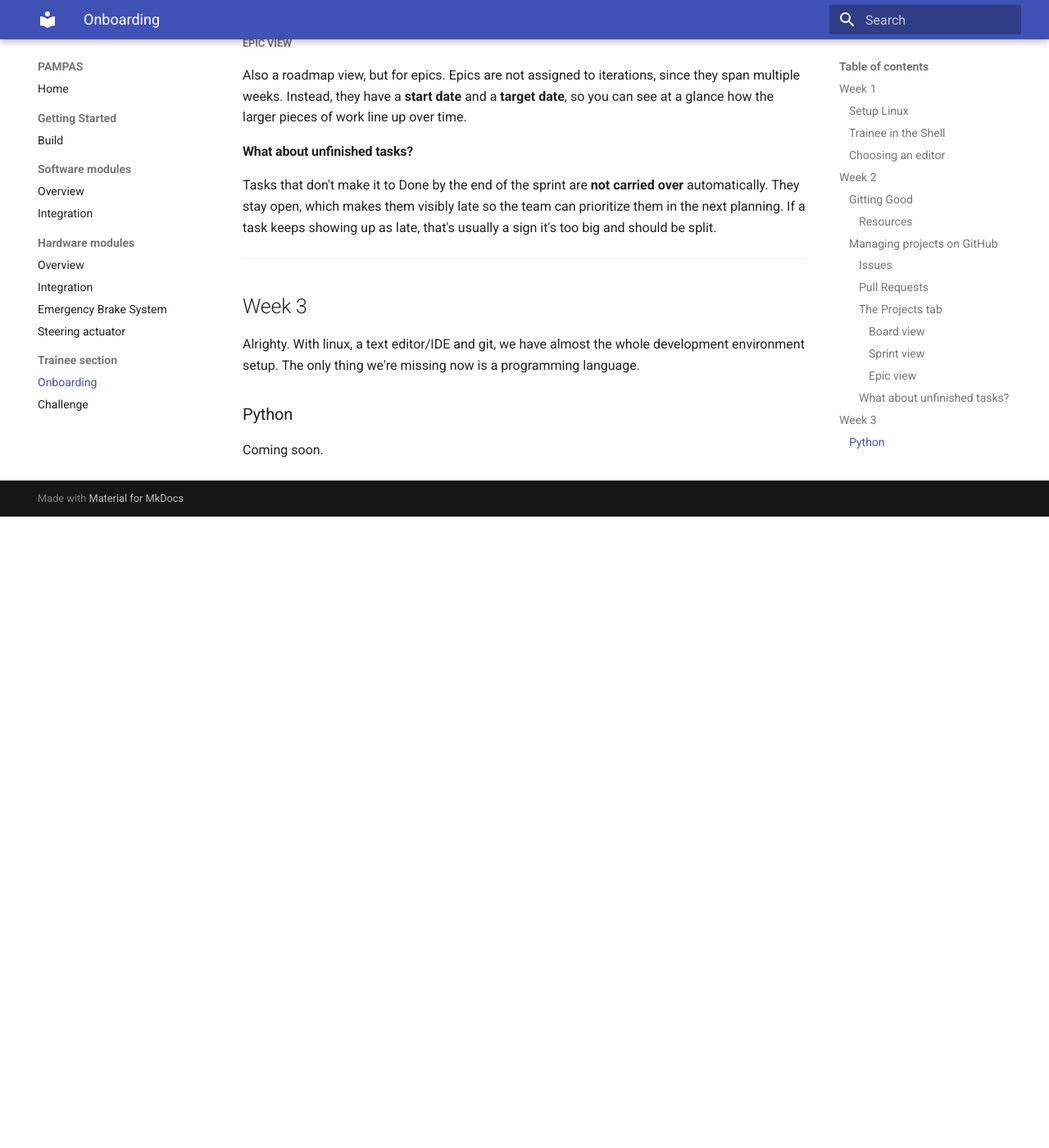
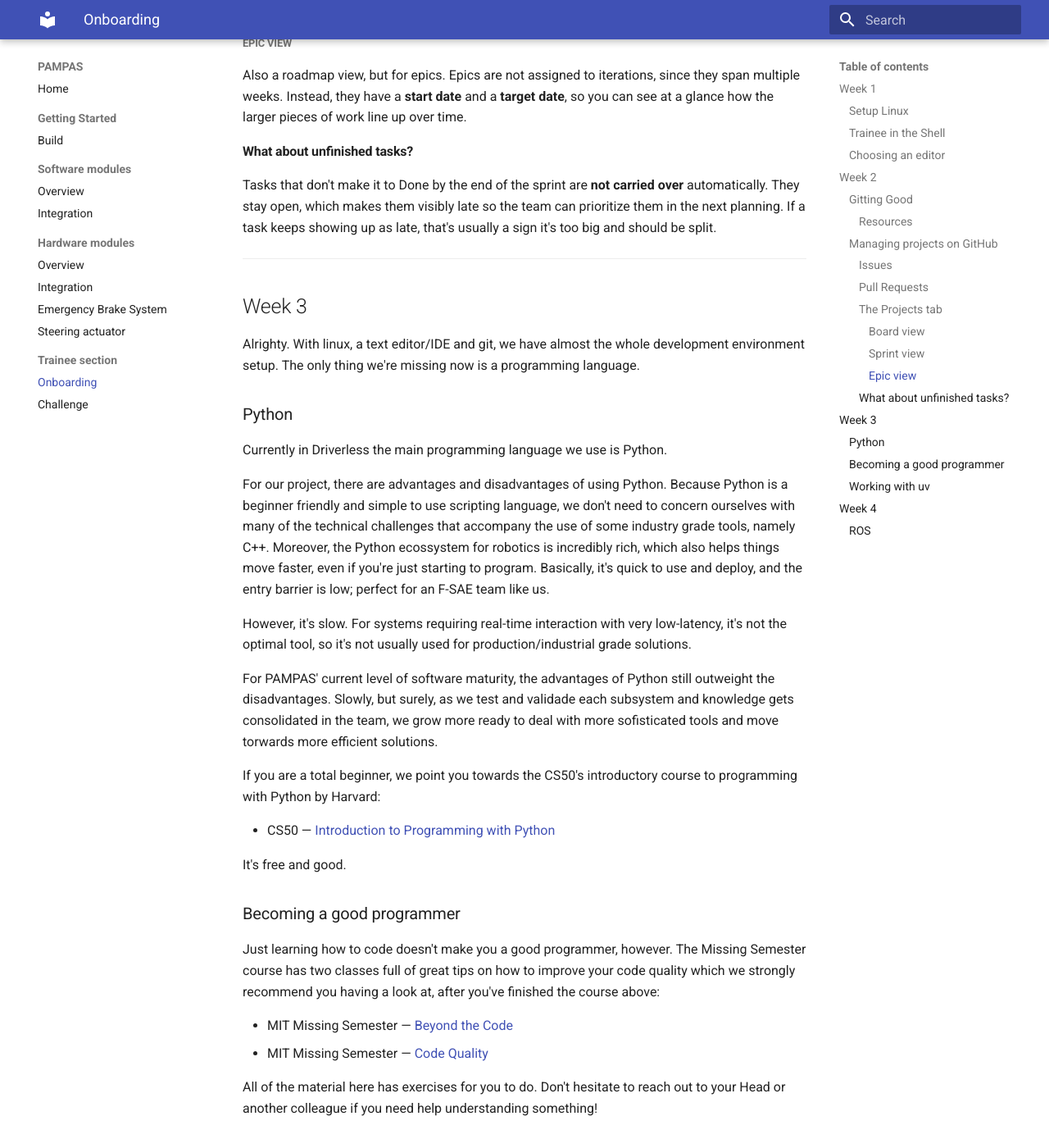
Before and after one commit to amperaufsc/pampas, an MkDocs documentation site: the page built from docs/trainee-section/onboarding.md, in a window 1280 px wide and 1400 px high, scrolled down 6780 px. Shown: the whole window at 82% size. Built offline with MkDocs 1.6.1 and Material for MkDocs 9.7.7, drawn with Linux system fonts in a browser that asks for light colours; the version menu is left out; before the commit the page ends 7410 px from its top, so only the background shows below that; some of the changed text lies outside the part shown.

Commit message:
docs: add sections about Python and ROS

```diff
--- a/docs/trainee-section/onboarding.md
+++ b/docs/trainee-section/onboarding.md
@@ -198,20 +198,89 @@
 
 ### Python
 
-Coming soon.
+Currently in Driverless the main programming language we use is Python.
+
+For our project, there are advantages and disadvantages of using Python. Because Python is a beginner friendly and simple to use scripting language, we don't need to concern ourselves with many of the technical challenges that accompany the use of some industry grade tools, namely C++. Moreover, the Python ecossystem for robotics is incredibly rich, which also helps things move faster, even if you're just starting to program. Basically, it's quick to use and deploy, and the entry barrier is low; perfect for an F-SAE team like us.
+
+However, it's slow. For systems requiring real-time interaction with very low-latency, it's not the optimal tool, so it's not usually used for production/industrial grade solutions.
+
+For PAMPAS' current level of software maturity, the advantages of Python still outweight the disadvantages. Slowly, but surely, as we test and validade each subsystem and knowledge gets consolidated in the team, we grow more ready to deal with more sofisticated tools and move torwards more efficient solutions.
+
+If you are a total beginner, we point you towards the CS50's introductory course to programming with Python by Harvard:
+
+- CS50 — [Introduction to Programming with Python](https://cs50.harvard.edu/python/)
+
+It's free and good.
+
+### Becoming a good programmer
+
+Just learning how to code doesn't make you a good programmer, however. The Missing Semester course has two classes full of great tips on how to improve your code quality which we strongly recommend you having a look at, after you've finished the course above:
+
+- MIT Missing Semester — [Beyond the Code](https://missing.csail.mit.edu/2026/beyond-code/)
+- MIT Missing Semester — [Code Quality](https://missing.csail.mit.edu/2026/code-quality/)
+
+All of the material here has exercises for you to do. Don't hesitate to reach out to your Head or another colleague if you need help understanding something!
+
+### Working with uv
+
+Project management is a kind of advanced topic, but we need to at least introduce it here as you're going to need it very soon for the Driverless Challenge.
+
+A little bit of context before talking about the tool itself. When working in programming projects, you almost always don't write all of the code your software needs to work. In fact, it wouldn't be unusual for most of your software to be composed of other people's work. That happens for two main reasons: good code is written to be reusable; and there is a huge collection of [open source software](https://en.wikipedia.org/wiki/Open-source_software) online. We call reusable code that is shared for use a _library_.
+
+In order to facilitate the process of acquiring a library, registering it as a dependency of your project (configuring it so it requires the library to be available in order to run), managing interdepdencies between libraries, building, testing, running etc, we use a tool known as a package/project manager.
+
+There are a bunch of different project managers for different programming languages/development platforms. Rust, for instance, becomes a much easier programming language to work with thanks to [cargo](https://doc.rust-lang.org/cargo/).
+
+Taking inspiration from Rust's cargo, [Astral created uv](https://docs.astral.sh/uv/) for Python.
+
+- [What is uv and why it's so useful in Python?](https://manueltgomes.com/development/python/what-is-uv-and-why-its-so-useful-in-python-development/)
+
+We use it (alongside other tools) to manage PAMPAS' components written in Python. We highghly recommend you use it for managing your own projects as well.
+
+---
+
+## Week 4
+
+### ROS
+
+The Robot Operating System (ROS), despite being called that way, is not an operating system. It's an ecoystem for development in robotics.
+
+The main problem ROS solves is managing the communication between different modules of the system that must run concurrently.
+
+ Making different programs work while they operate in parallel and share information falls under the umbrella of concurrent (or parallel) computing. Even for computer scientists and experienced programmers, coding concurrent programs is a challenge.
+
+in order to lower the barrier of entrance (especially for engineers) in robotics development, ROS implements the communication middleware required for robots to work properly and abstracts away that complexity using a simple and friendly interface.
+
+Different modules of the system are represented by Nodes. Each Node can listen (subscribe) or share (publish) information about any number of arbritary topics, and through the messages that carry that information the Nodes can communicate with each other.
+
+We recommend you reading through the official tutorial, as any ROS guide we attempt to create here will fall short of the completeness and didadics of ROS' own documentation:
+
+- ROS2 — [Tutorials](https://docs.ros.org/en/humble/Tutorials.html)
+
+The recommended operating system for running ROS is (as of the writting of this guide), Ubuntu. The version of Ubuntu depends on the version of ROS you want to use. Here we linked the tutorials for the Humble Hawksbill version because it's one of the most popular and consolidated versions as well as the one we currently use in the team.
+
+If you're not on Ubuntu (or simply don't want to install ROS in your machine), you can run it iniside a [container](https://www.docker.com/resources/what-container/). In the [mini-PAMPAS official repository](https://github.com/amperaufsc/mini-pampas), there is a Dockerfile that builds an image for a container with support for ROS and the other tools used in the tutorials, with instructions on how to build and run it.
+
+Feel free to build your own if you feel so inclined. There are [base images for most ROS versions](https://hub.docker.com/_/ros/), so you don't really need to add much to it.
+
+---
 
 <!--
-**Resources:**
+## Week 5
 
-- TODO: link based on team's primary language
-- If C++: [LearnCpp — pointers/memory sections](https://www.learncpp.com/), CMake basics guide
-- If Python: virtual environments (`venv`/`conda`), packaging basics
-
-**Focus on:** what's different from intro CS courses — build systems, memory management (C++) or environment management (Python). Skip basic syntax they already know.
-
-**Checkpoint exercise:** TODO
+### Mobile robotics and our pipeline
 
 ---
+
+## Week 6
+
+### About F-SAE and the team
+
+---
+
+## Week 7
+
+
 
 ## Week 4 — Driverless Overview & System Architecture
 
```
